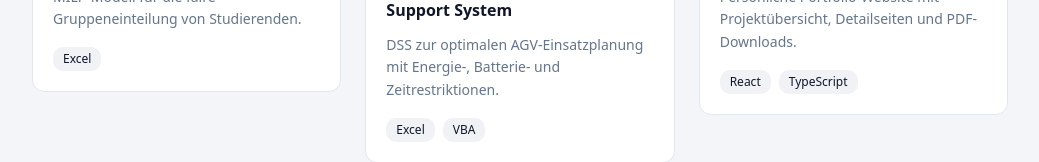
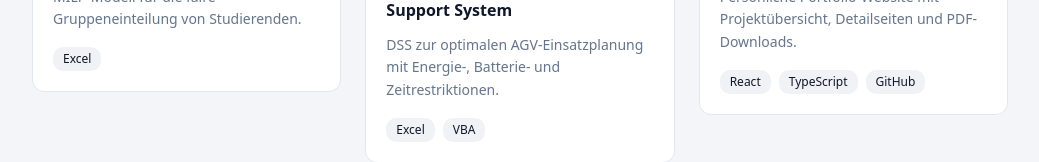
Before and after one commit to fugu360/website, a React (Vite) app: page / in a window 1280 px wide. Shown: the part 2392-2554 px from the top of the page, without its empty margins (120-1159 px from the left). Built offline with nearby package versions, Linux system fonts and the light colour scheme; the HTML template or start-up script is replaced by a standard one.

Commit message:
feat: improve project detail tech links and navbar order

```diff
--- a/src/components/Navbar.tsx
+++ b/src/components/Navbar.tsx
@@ -7,18 +7,18 @@ import { useLanguage } from "@/lib/i18n";
 const navItems = {
   de: [
     { label: "Über mich", href: "#about" },
+    { label: "Projekte", href: "#projects" },
     { label: "Berufserfahrung", href: "#experience" },
     { label: "Ausbildung", href: "#education" },
-    { label: "Projekte", href: "#projects" },
     { label: "IT-Kenntnisse", href: "#it-skills" },
     { label: "Sprachen", href: "#skills" },
     { label: "Kontakt", href: "#contact" },
   ],
   en: [
     { label: "About", href: "#about" },
+    { label: "Projects", href: "#projects" },
     { label: "Experience", href: "#experience" },
     { label: "Education", href: "#education" },
-    { label: "Projects", href: "#projects" },
     { label: "IT Skills", href: "#it-skills" },
     { label: "Languages", href: "#skills" },
     { label: "Contact", href: "#contact" },
--- a/src/data/projects.ts
+++ b/src/data/projects.ts
@@ -5,6 +5,7 @@ export type Project = {
   title: LocalizedString;
   overview: LocalizedString;
   summary: LocalizedString;
+  githubUrl?: string;
   pdfUrl?: string;
   presentationUrl?: string;
   grade?: string;
@@ -181,7 +182,8 @@ export const projects: Project[] = [
       de: "Diese Website ist als persönliches Portfolio aufgebaut und zeigt Projekte, Werdegang, Ausbildung sowie Kontaktmöglichkeiten. Die Seite basiert auf Vite, React und Tailwind CSS, nutzt wiederverwendbare Komponenten und Framer Motion für Animationen. Inhalte sind in strukturierte Abschnitte gegliedert, inklusive Projektkarten und Detailseiten, auf denen PDFs geöffnet werden können. Gehostet wird die Website von mir selbst auf einem Raspberry Pi.",
       en: "This website is a personal portfolio showcasing projects, career, education, and contact options. It is built with Vite, React, and Tailwind CSS, uses reusable components and Framer Motion for animations, and organizes content into structured sections, including project cards and detail pages where PDFs can be opened. The site is self-hosted on a Raspberry Pi.",
     },
-    cardTech: ["React", "TypeScript"],
+    githubUrl: "https://github.com/fugu360/website",
+    cardTech: ["React", "TypeScript", "GitHub"],
     skills: [
       "Vite",
       "React",
@@ -189,6 +191,7 @@ export const projects: Project[] = [
       "Tailwind CSS",
       "shadcn-ui",
       "Framer Motion",
+      "GitHub",
     ],
   },
 ];
--- a/src/pages/ProjectDetail.tsx
+++ b/src/pages/ProjectDetail.tsx
@@ -296,12 +296,24 @@ u.d.N. \quad
           )}
           {project.cardTech && project.cardTech.length > 0 &&
             project.cardTech.map((tech) => (
+              tech === "GitHub" && project.githubUrl ? (
+                <a
+                  key={tech}
+                  href={project.githubUrl}
+                  target="_blank"
+                  rel="noopener noreferrer"
+                  className="inline-flex items-center px-2.5 py-1 rounded-md border border-border text-xs font-medium text-accent hover:bg-secondary/70 transition-colors"
+                >
+                  {tech}
+                </a>
+              ) : (
                 <span
                   key={tech}
                   className="px-2.5 py-1 rounded-md bg-secondary text-secondary-foreground text-xs font-medium"
                 >
                   {tech}
                 </span>
+              )
             ))}
           {project.pdfUrl && (
             <a
```
Lines whose indentation alone changed are shown as unchanged.
